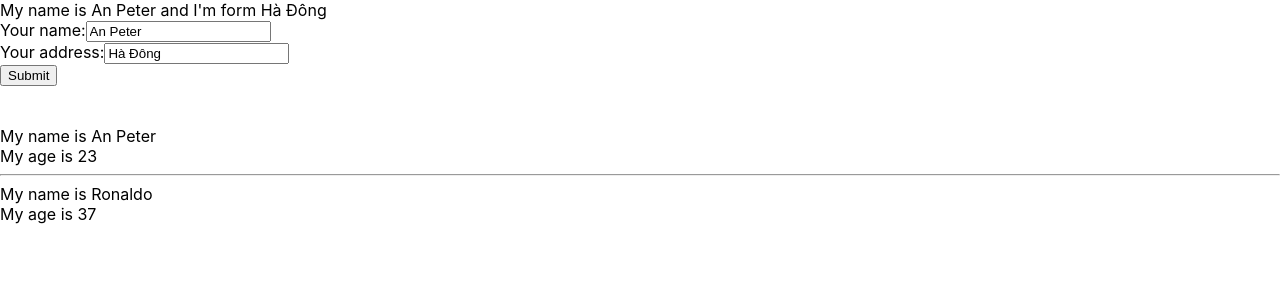
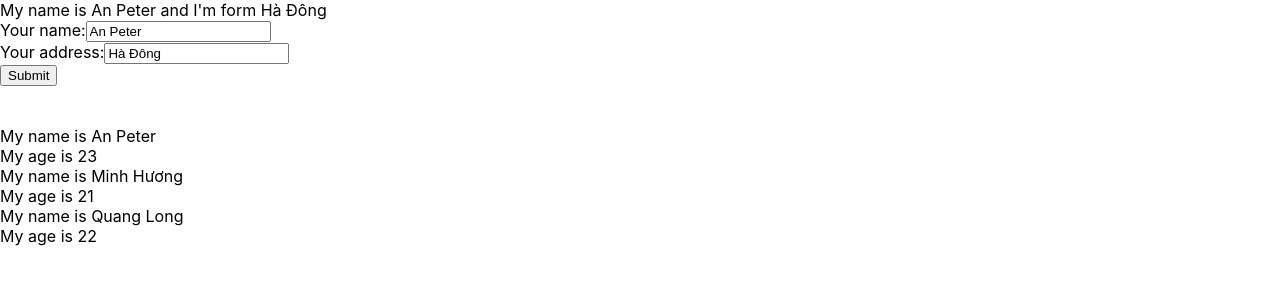
Before and after one commit to ankt212/learn-reactjs, a React (Create React App) app in the folder demo/: page / in a window 1280 px wide. Shown: the top 300 px of the page. Built offline with nearby package versions, Linux system fonts and the light colour scheme.

Commit message:
update video24

```diff
--- a/demo/src/components/DisplayInfo.js
+++ b/demo/src/components/DisplayInfo.js
@@ -3,11 +3,27 @@ import React from "react";
 class DisplayInfo extends React.Component {
   render() {
     // props => viết tắt properties
-    const { name, age } = this.props;
+    const { listUser } = this.props;
+    console.log(listUser);
     return (
       <div>
-        <div>My name is {name}</div>
-        <div>My age is {age}</div>
+        {listUser.map((user) => {
+          return (
+            <div key={user.id}>
+              <div>My name is {user.name}</div>
+              <div>My age is {user.age}</div>
+            </div>
+          );
+        })}
+        {/* <div>My name is {listUser.name}</div>
+        <div>My age is {listUser.age}</div>
+        <hr />
+        <div>My name is {listUser.name}</div>
+        <div>My age is {listUser.age}</div>
+        <hr />
+        <div>My name is {listUser.name}</div>
+        <div>My age is {listUser.age}</div>
+        <hr /> */}
       </div>
     );
   }
--- a/demo/src/components/MyComponent.js
+++ b/demo/src/components/MyComponent.js
@@ -5,15 +5,20 @@ import DisplayInfo from "./DisplayInfo";
 import UserInfo from "./UserInfo";
 
 class MyComponent extends React.Component {
+  state = {
+    listUser: [
+      { id: 1, name: "An Peter", age: "23" },
+      { id: 2, name: "Minh Hương", age: "21" },
+      { id: 3, name: "Quang Long", age: "22" },
+    ],
+  };
   render() {
     return (
       <div>
         <UserInfo />
         <br />
         <br />
-        <DisplayInfo name="An Peter" age="23" />
-        <hr />
-        <DisplayInfo name="Ronaldo" age="37" />
+        <DisplayInfo listUser={this.state.listUser} />
       </div>
     );
   }
```
